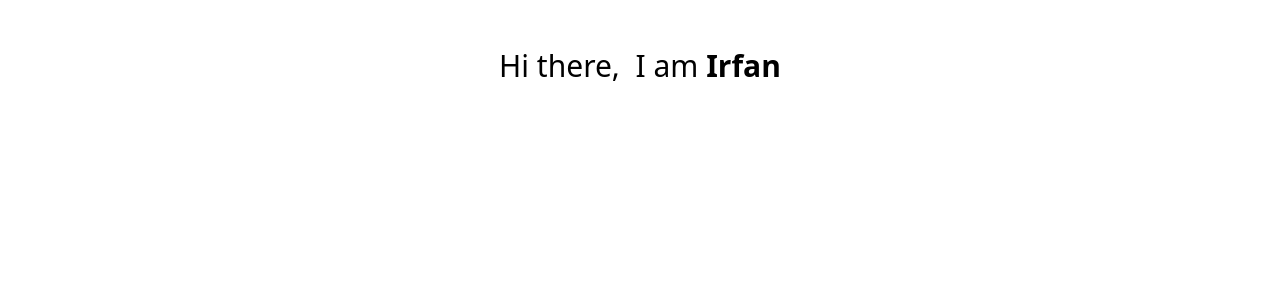
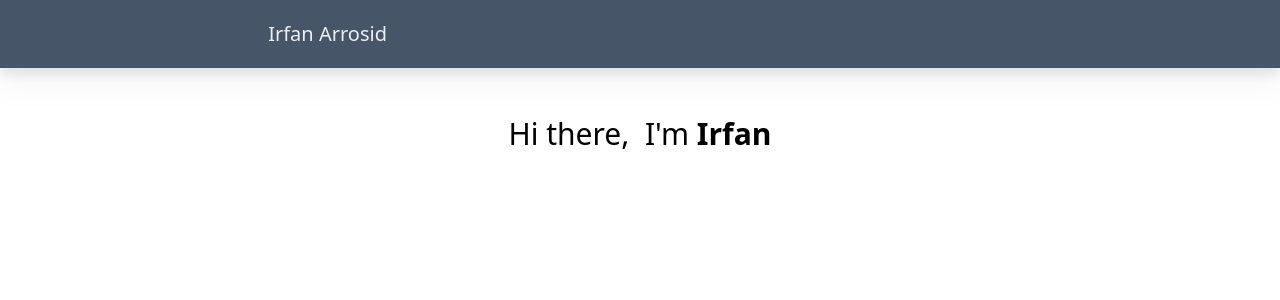
Before and after one commit to irfan-arrosid/NextApp-mini-projects, a Next.js app in the folder simple-blog-app/: page / in a window 1280 px wide. Shown: the top 300 px of the page. Built offline with nearby package versions, Linux system fonts and the light colour scheme.

Commit message:
Create navbar component

```diff
--- /dev/null
+++ b/simple-blog-app/app/components/navbar.tsx
@@ -0,0 +1,12 @@
+import React from 'react'
+import Link from 'next/link'
+
+export default function Navbar() {
+  return (
+    <nav className='bg-slate-600 p-4 sticky top-0 drop-shadow-xl z-10'>
+        <div className='prose prose-xl mx-auto flex justify-between flex-col sm:flex-row'>
+            <Link href='/' className='text-white/90 no-underline hover:text-white'>Irfan Arrosid</Link>
+        </div>
+    </nav>
+  )
+}
--- a/simple-blog-app/app/layout.tsx
+++ b/simple-blog-app/app/layout.tsx
@@ -1,4 +1,5 @@
 import './globals.css'
+import Navbar from './components/navbar'
 
 export const metadata = {
   title: 'Create Next App',
@@ -13,6 +14,7 @@ export default function RootLayout({
   return (
     <html lang="en">
       <body className='dark:bg-slate-800'>
+        <Navbar />
         {children}
       </body>
     </html>
--- a/simple-blog-app/app/page.tsx
+++ b/simple-blog-app/app/page.tsx
@@ -4,7 +4,7 @@ export default function Home() {
       <p className="mt-12 mb-12 text-3xl text-center dark:text-white">
         Hi there, &nbsp;
         <span className="whitespace-nowrap">
-          I am <span className="font-bold">Irfan</span>
+          I'm <span className="font-bold">Irfan</span>
         </span>
       </p>
     </main>
```
